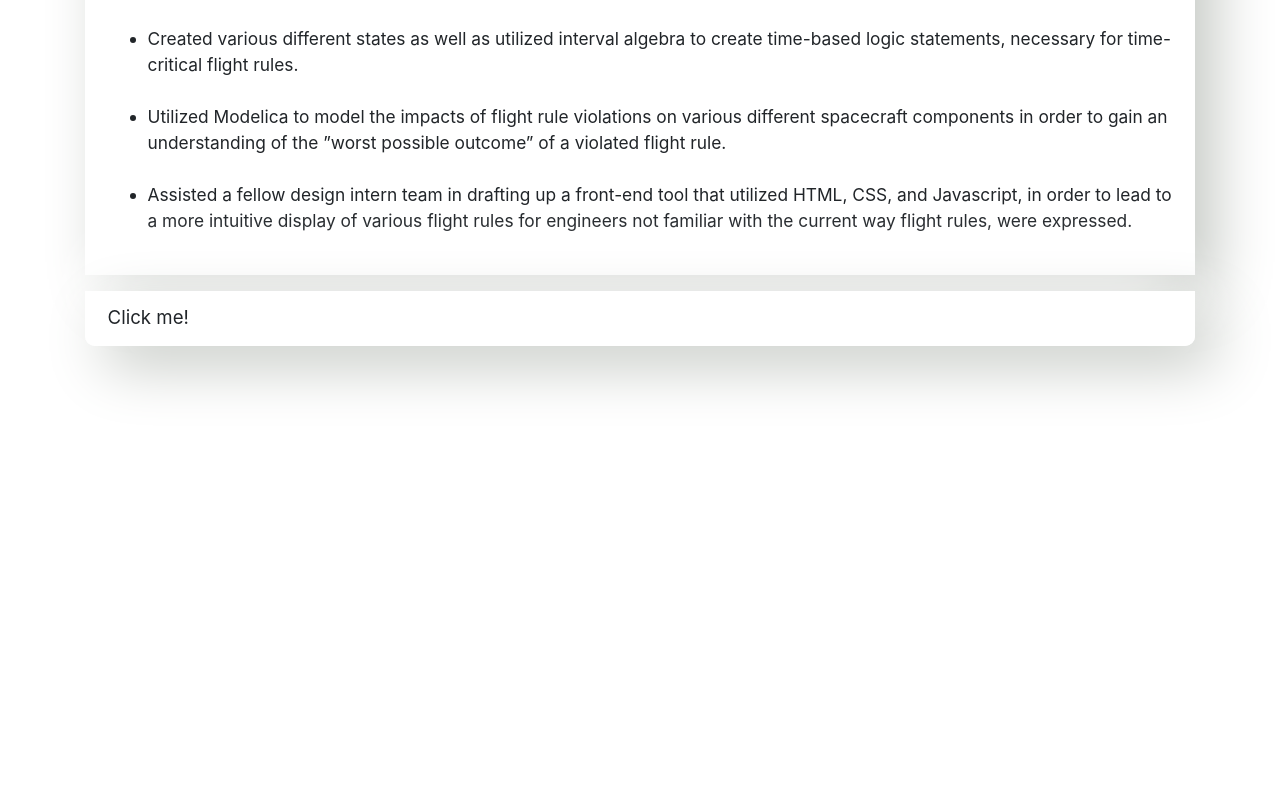
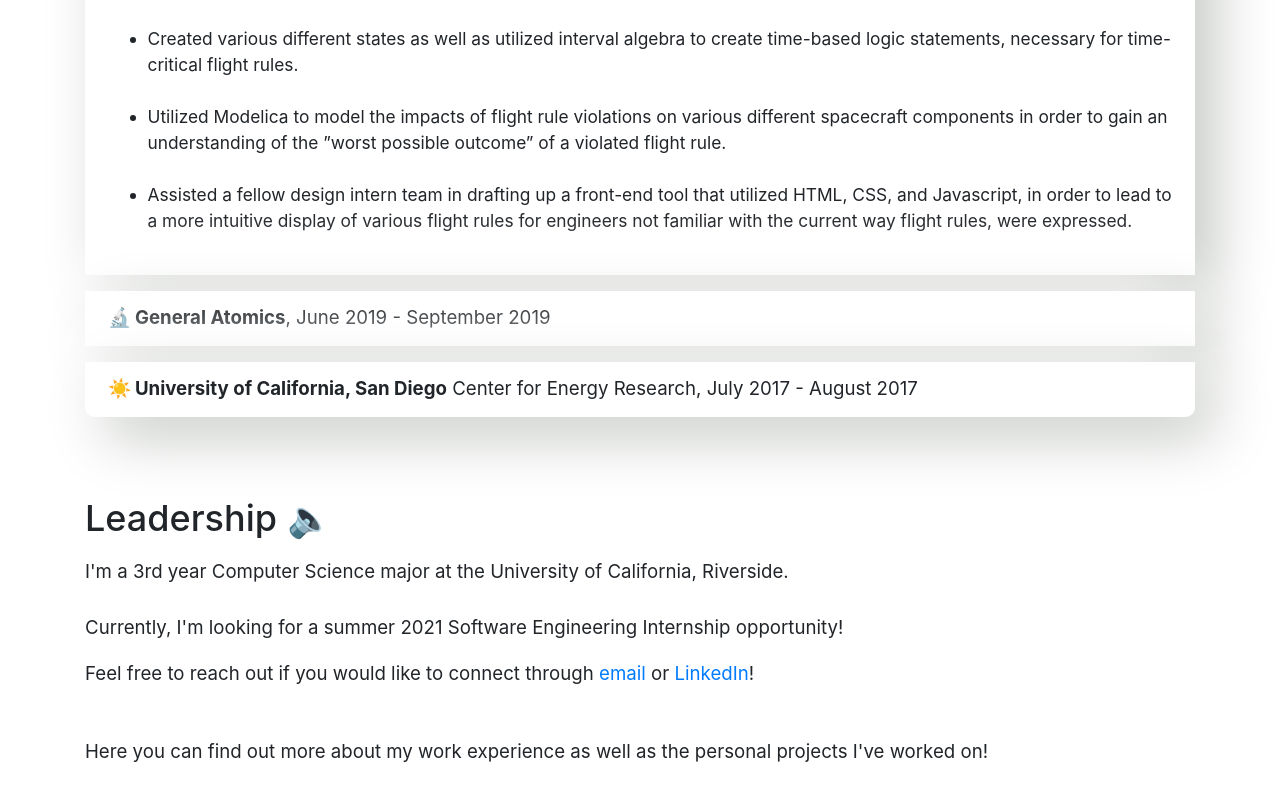
Before and after one commit to DanialBeg/Portfolio, a Next.js app: page / in a window 1280 px wide. Shown: the part 1436-2236 px from the top of the page. Before the commit the page ends 1862 px from the top, so only its background shows below. Built offline with nearby package versions, Linux system fonts and the light colour scheme.

Commit message:
Finalized content for experience section

```diff
--- a/pages/index.js
+++ b/pages/index.js
@@ -94,18 +94,52 @@ export default function Home() {
             </Card>
             <Card>
               <Accordion.Toggle as={Card.Header} eventKey="1">
-                Click me!
+                <span className ="exp-header">🔬 General Atomics</span>, June 2019 - September 2019
               </Accordion.Toggle>
               <Accordion.Collapse eventKey="1">
-                <Card.Body>Hello! I'm another body</Card.Body>
+                <Card.Body>
+                  <ul>
+                    <li> Deployed on-site at Lawrence Livermore National Laboratory working for the Nation Ignition Facility group (NIF). </li>
+                    <br />
+                    <li> Utilized Python to develop automated image analysis software for X-Ray spectroscopy from experiments conducted at NIF. </li>
+                    <br />
+                    <li> Increased efficiency and reduced processing time by over 80% by only downloading data that was pertinent to the analysis,
+                      thus allowing data collection and analysis to be done within a minute.</li>
+                    <br />
+                    <li> Reduced analysis times while increasing accuracy to about 90% for image analysis done on a wide range of experimental
+                      data spanning over 5 years of experiments.</li>
+                    <br />
+                    <li> Created a poster for the 2019 Lawrence Livermore National Lab Poster Symposium that was selected for the Top 5 of all the
+                      projects from the National Ignition Facility (NIF)</li>
+                  </ul>
+                </Card.Body>
+              </Accordion.Collapse>
+            </Card>
+            <Card>
+              <Accordion.Toggle as={Card.Header} eventKey="2">
+                <span className ="exp-header">☀️ University of California, San Diego</span> Center for Energy Research, July 2017 - August 2017
+              </Accordion.Toggle>
+              <Accordion.Collapse eventKey="2">
+                <Card.Body>
+                  <ul>
+                    <li> Designed, tested, and implemented code that uses ComputerVision in Python to help identify the
+                      position of the sun and other objects in the sky with 75% accuracy. </li>
+                    <br />
+                    <li> The program, using a camera's live feed to get input, detected the
+                      brightest spots in the given scenario to help identify the location of the sun. </li>
+                    <br />
+                    <li> This was used to help improve weather predictions for solar power plants in order to change power
+                      output in anticipation of weather events.</li>
+                  </ul>
+                </Card.Body>
               </Accordion.Collapse>
             </Card>
           </Accordion>
       </section>
 
-      {/* <section className={utilStyles.headingMd} id='experience'>
+      <section className={utilStyles.headingMd} id='experience'>
         <p>
-          <h2>Experience 💻</h2>
+          <h2>Leadership 🔈</h2>
         </p>
         <p>
           I'm a 3rd year Computer Science major at the University of California, Riverside.
@@ -122,7 +156,7 @@ export default function Home() {
         <p>
           Here you can find out more about my work experience as well as the personal projects I've worked on!
         </p>
-      </section> */}
+      </section>
       </Container>
     </div>
   )
```
